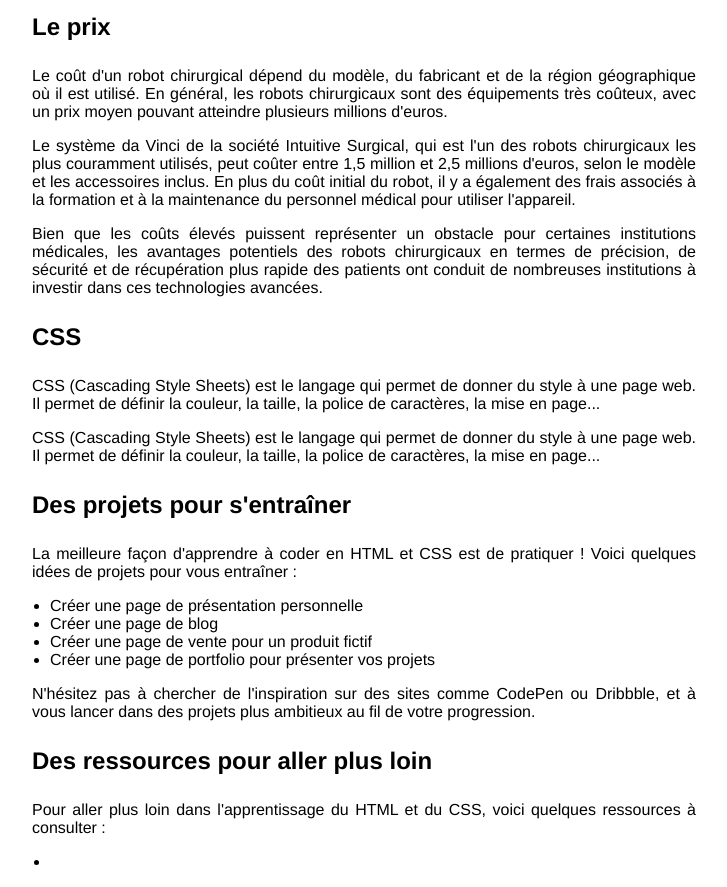
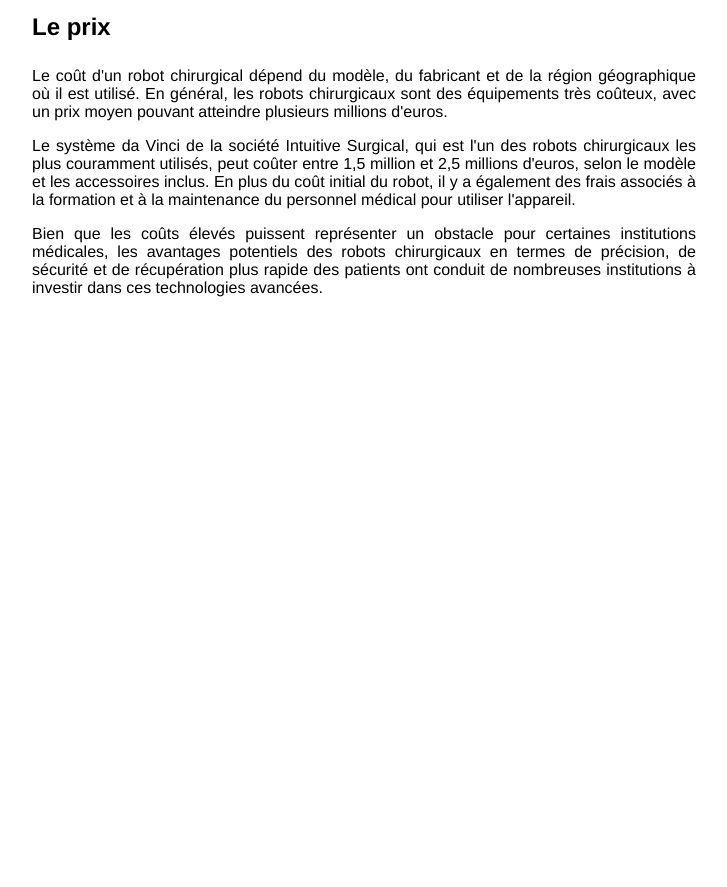
Before and after one commit to Ibinou/sitetechno, a plain HTML site: page metier1.html in a window 1280 px wide. Shown: the part 863-1750 px from the top of the page, without its empty margins (276-1003 px from the left). After the commit the page ends 1176 px from the top, so only its background shows below. Drawn offline with Linux system fonts and the light colour scheme.

Commit message:
Update metier1.html

```diff
--- a/metier1.html
+++ b/metier1.html
@@ -50,29 +50,12 @@
 		<article id="bases">
 			<h2>La création</h2>
 			<p>Le premier robot chirurgical a été créé par le docteur américain Leonard A. Shlain et l'ingénieur électrique américain Kenneth Salisbury dans les années 1980. Ils ont conçu le robot pour aider les chirurgiens à effectuer des opérations avec une plus grande précision et une meilleure vision. Ce premier robot chirurgical s'appelait "Arthrobot", et il a été utilisé pour des opérations orthopédiques.</p>
+
 			<h2>Le prix</h2>
 			<p>Le coût d'un robot chirurgical dépend du modèle, du fabricant et de la région géographique où il est utilisé. En général, les robots chirurgicaux sont des équipements très coûteux, avec un prix moyen pouvant atteindre plusieurs millions d'euros.</p>
 			<p>Le système da Vinci de la société Intuitive Surgical, qui est l'un des robots chirurgicaux les plus couramment utilisés, peut coûter entre 1,5 million et 2,5 millions d'euros, selon le modèle et les accessoires inclus. En plus du coût initial du robot, il y a également des frais associés à la formation et à la maintenance du personnel médical pour utiliser l'appareil.</p>
 			<p>Bien que les coûts élevés puissent représenter un obstacle pour certaines institutions médicales, les avantages potentiels des robots chirurgicaux en termes de précision, de sécurité et de récupération plus rapide des patients ont conduit de nombreuses institutions à investir dans ces technologies avancées.</p>
-			<h2>CSS</h2>
-			<p>CSS (Cascading Style Sheets) est le langage qui permet de donner du style à une page web. Il permet de définir la couleur, la taille, la police de caractères, la mise en page...</p>
-			<p>CSS (Cascading Style Sheets) est le langage qui permet de donner du style à une page web. Il permet de définir la couleur, la taille, la police de caractères, la mise en page...</p>
-		</article>
+              </article>
 
-		<article id="projets">
-			<h2>Des projets pour s'entraîner</h2>
-			<p>La meilleure façon d'apprendre à coder en HTML et CSS est de pratiquer ! Voici quelques idées de projets pour vous entraîner :</p>
-			<ul>
-				<li>Créer une page de présentation personnelle</li>
-				<li>Créer une page de blog</li>
-				<li>Créer une page de vente pour un produit fictif</li>
-				<li>Créer une page de portfolio pour présenter vos projets</li>
-			</ul>
-			<p>N'hésitez pas à chercher de l'inspiration sur des sites comme CodePen ou Dribbble, et à vous lancer dans des projets plus ambitieux au fil de votre progression.</p>
-		</article>
-
-		<article id="ressources">
-			<h2>Des ressources pour aller plus loin</h2>
-			<p>Pour aller plus loin dans l'apprentissage du HTML et du CSS, voici quelques ressources à consulter :</p>
-			<ul>
-				<li><a href="https://www.w3
+ </body>
+</html>
```
